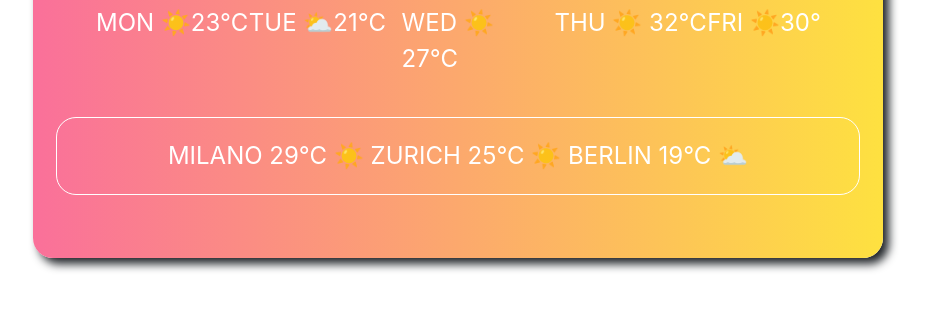
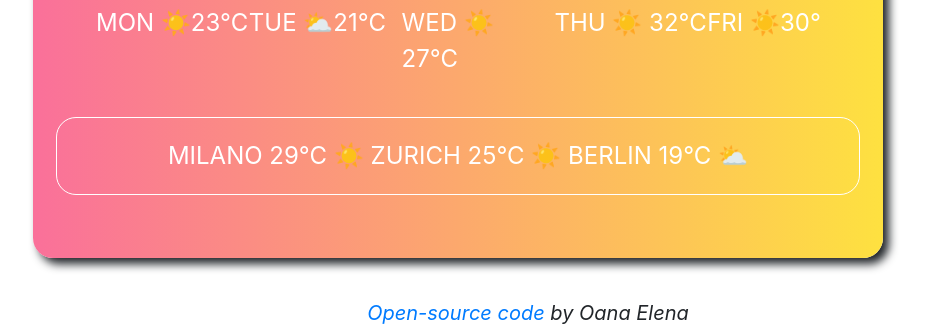
Before and after one commit to oana33-hub/my-sunny-weather-app, a plain HTML site: page index.html in a window 1280 px wide. Shown: the part 733-1061 px from the top of the page, without its empty margins (112-1039 px from the left). Before the commit the page ends 1031 px from the top, so only its background shows below. Drawn offline with nearby package versions, Linux system fonts and the light colour scheme.

Commit message:
added footer with link to github

```diff
--- a/index.html
+++ b/index.html
@@ -96,7 +96,12 @@
       </div>
     </div>
   </div>
-  <script src="src/index.js"></script>
+  <footer>
+  <a href="https://github.com/oana33-hub/my-sunny-weather-app"> Open-source code</a> by Oana Elena
+</footer>
+
+
+   <script src="src/index.js"></script>
 
 
 </body>
--- a/src/style.css
+++ b/src/style.css
@@ -69,6 +69,11 @@ img {
   color: #fff;
   border-radius: 20px;
 }
+footer{
+  text-align: center;
+  font-size: 20px;
+  font-style: italic;
+}
 
 .container {
   display: inline-block;
```
